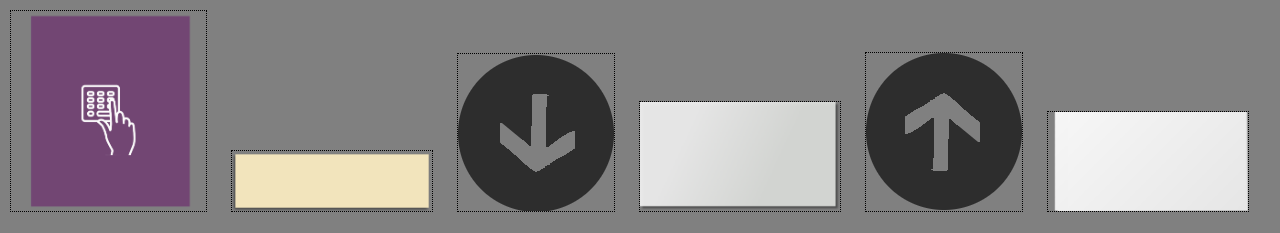
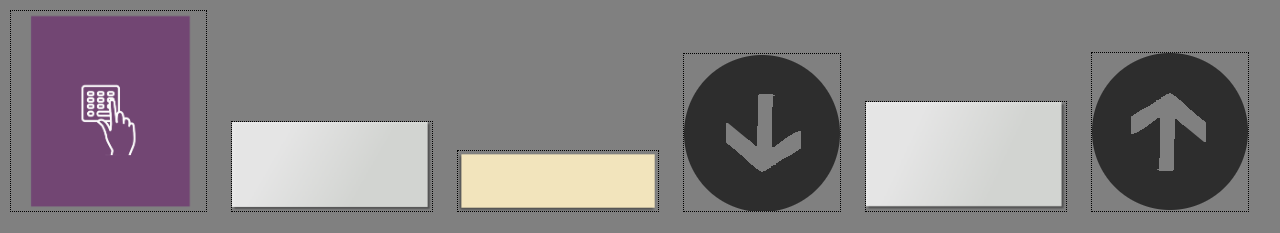
Before and after one commit to leblog92/automate, a plain HTML site: page index.html in a window 1280 px wide. Shown: the top 233 px of the page. Drawn offline with Linux system fonts and the light colour scheme.

Commit message:
Update index.html

```diff
--- a/index.html
+++ b/index.html
@@ -24,6 +24,7 @@ video{
 </head>
 <body>
 <img src='https://leblog92.github.io/automate/bclavier.png' title='bclavier.png'/>
+<img src='https://leblog92.github.io/automate/bg_header_kbd.png' title='bg_header_kbd.png'/>
 <img src='https://leblog92.github.io/automate/boutonchangermail.png' title='boutonchangermail.png'/>
 <img src='https://leblog92.github.io/automate/boutondown.png' title='boutondown.png'/>
 <img src='https://leblog92.github.io/automate/boutonquitter.png' title='boutonquitter.png'/>
```
